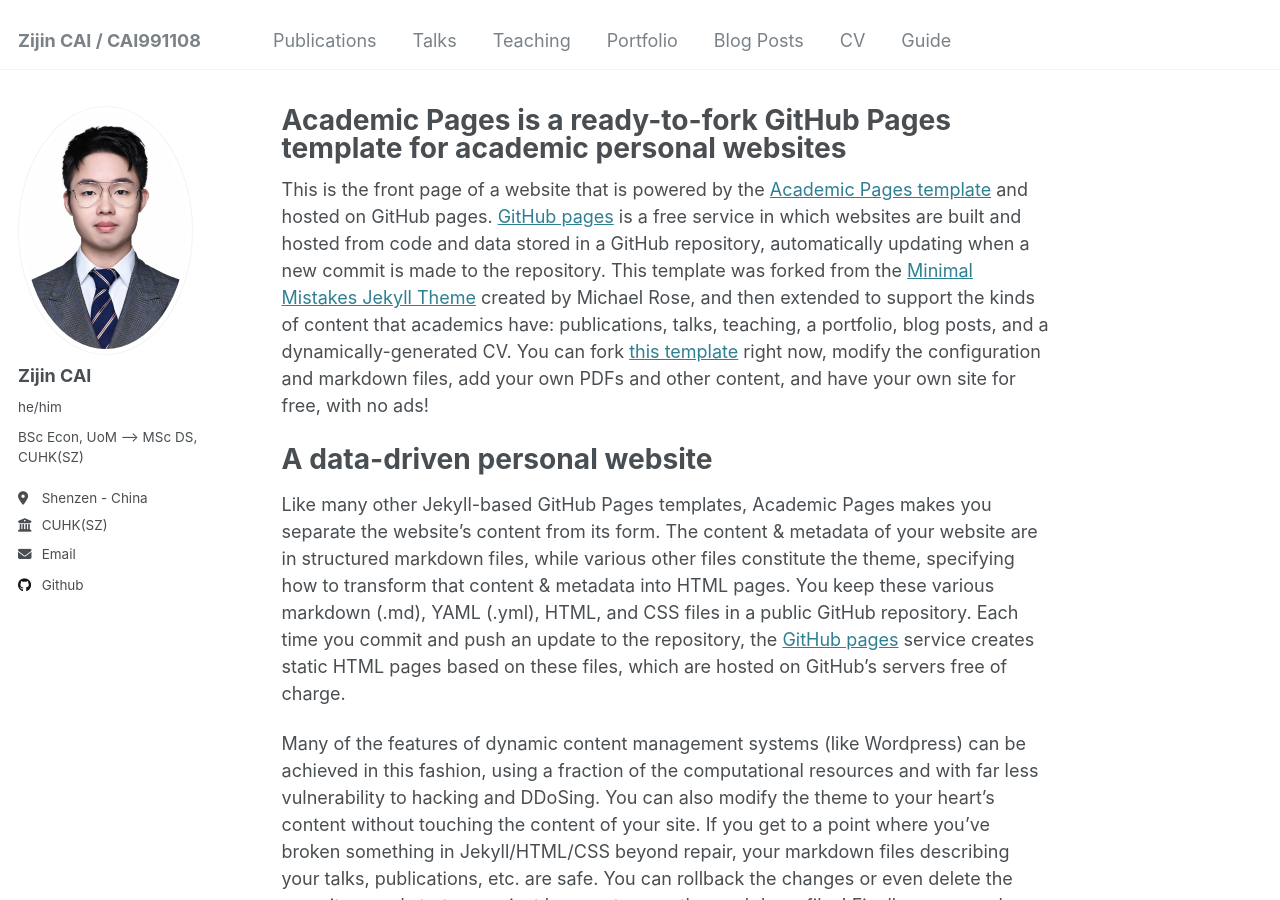
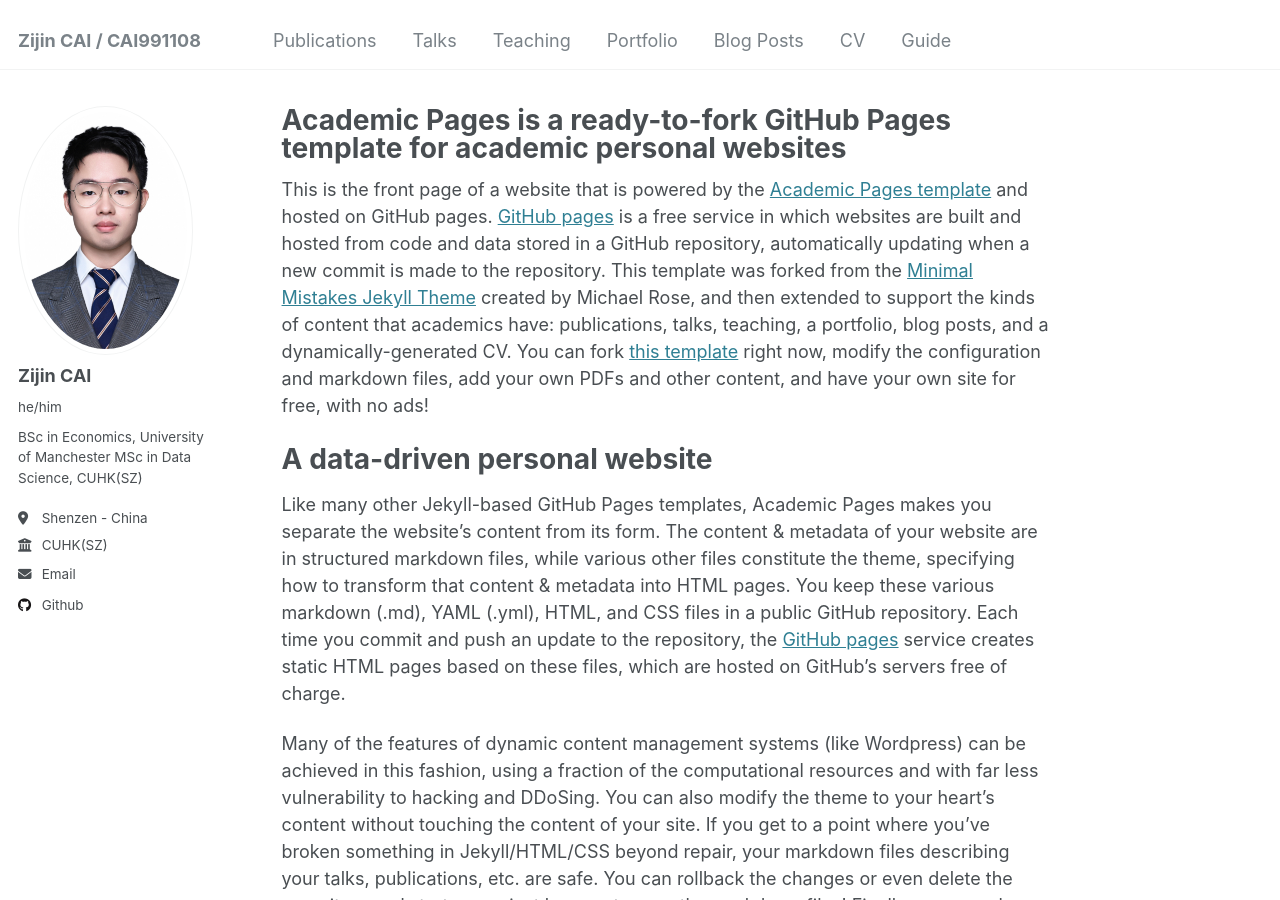
Before and after one commit to CAI991108/CAI991108.github.io, a Jekyll site: the page built from _pages/about.md, in a window 1280 px wide and 900 px high. Built offline with Jekyll 4.4.1, drawn with Linux system fonts in a browser that asks for light colours.

Commit message:
Update _config.yml

```diff
--- a/_config.yml
+++ b/_config.yml
@@ -11,7 +11,7 @@
 title                    : "Zijin CAI / CAI991108"
 title_separator          : "-"
 name                     : &name "Zijin CAI"
-description              : &description "BSc in Economics, University of Manchester \n MSc in Data Science, CUHK(SZ)"
+description              : &description "BSc Econ, UoM --> MSc DS, CUHK(SZ)"
 url                      : https://CAI991108.github.io # the base hostname & protocol for your site e.g. "https://[your GitHub username].github.io"
 baseurl                  : "" # the subpath of your site, e.g. "/blog"
 repository               : "https://github.com/CAI991108?tab=repositories"
@@ -24,7 +24,7 @@
   avatar           : "profile.png"
   name             : "Zijin CAI"
   pronouns         : "he/him"
-  bio              : "BSc Econ, UoM --> MSc DS, CUHK(SZ)"
+  bio              : "BSc in Economics, University of Manchester \n MSc in Data Science, CUHK(SZ)"
   location         : "Shenzen - China"
   employer         : "CUHK(SZ)"
   uri              : # "https://github.com/CAI991108"
```
